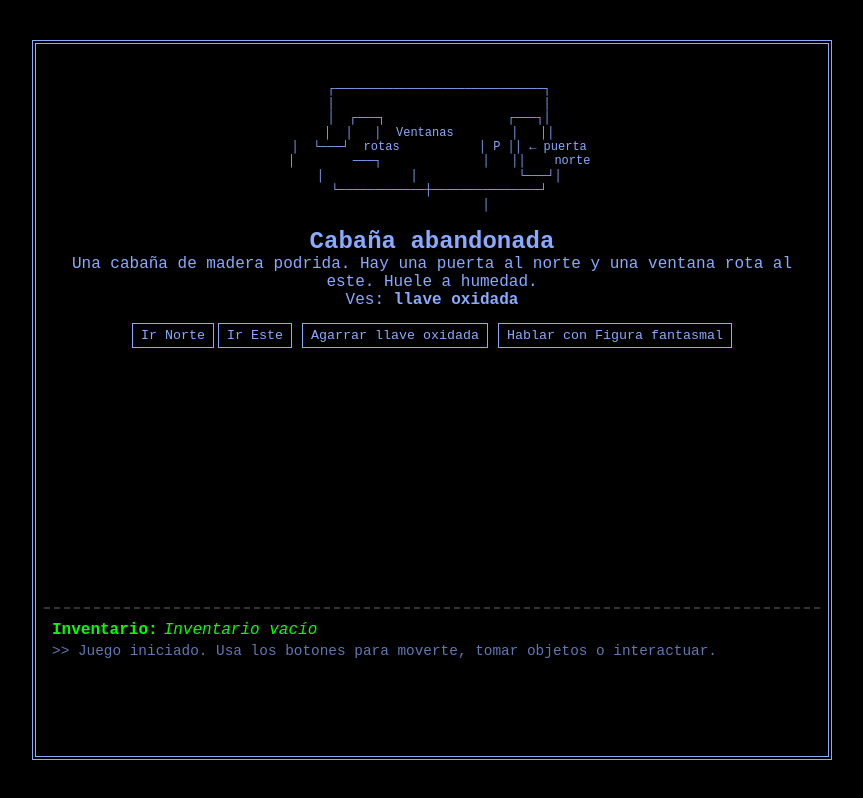
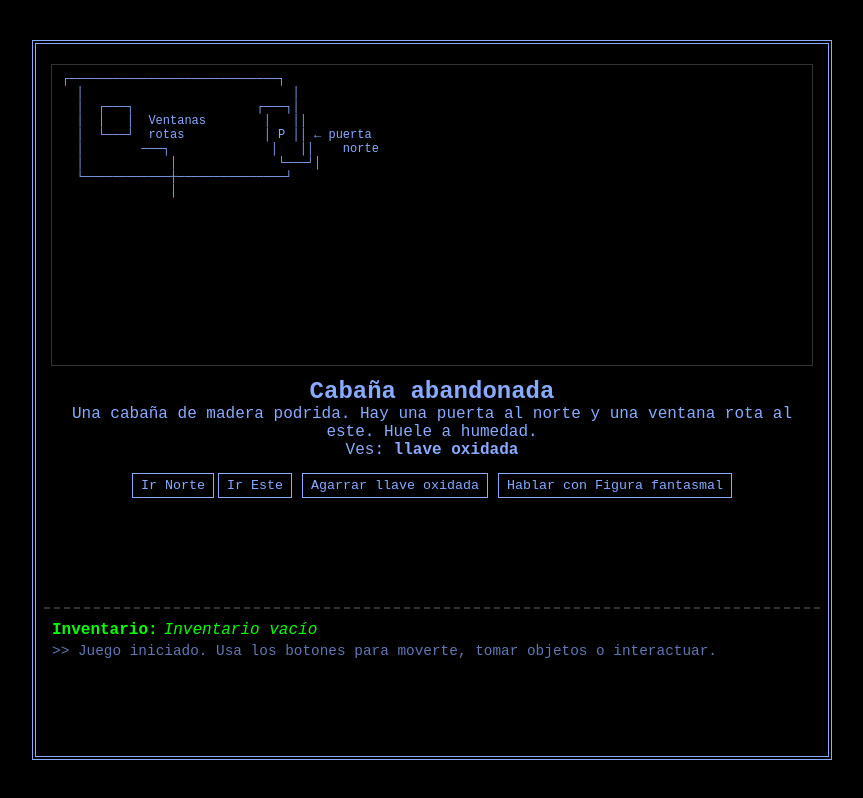
Before and after one commit to NuBizzard/tindalos-run, a plain HTML site: page index.html in a window 1280 px wide. Shown: the whole page, without its empty margins (208-1071 px from the left). Drawn offline with Linux system fonts and the light colour scheme.

Commit message:
Migración a canvas: dibuja mapas ASCII en canvas y separa renderización

```diff
--- a/css/style.css
+++ b/css/style.css
@@ -33,14 +33,11 @@ body {
   border-bottom: 2px dashed #333;
 }
 
-#room-ascii {
-  font-family: 'Courier New', monospace;
-  white-space: pre;
-  line-height: 1.2;
-  font-size: 12px;
-  color: #8af;
-  margin: 8px 0;
-  text-align: center;
+#room-canvas {
+  border: 1px solid #333;
+  background: #000;
+  margin: 4px 0;
+  image-rendering: pixelated;
 }
 
 #room-content {
--- a/index.html
+++ b/index.html
@@ -9,7 +9,7 @@
 <body>
   <div id="game">
     <div id="room">
-      <pre id="room-ascii"></pre>
+      <canvas id="room-canvas" width="760" height="300"></canvas>
       <div id="room-content"></div>
     </div>
     <div id="ui">
--- a/js/engine/room.js
+++ b/js/engine/room.js
@@ -9,17 +9,25 @@ class Room {
     this.ascii = ascii;
   }
 
-  render(asciiContainer, contentContainer) {
-    if (this.ascii) {
-      asciiContainer.textContent = this.ascii;
-      asciiContainer.style.display = 'block';
-    } else {
-      asciiContainer.style.display = 'none';
-    }
+  render(contentContainer) {
     contentContainer.innerHTML = `
       <h2>${this.name}</h2>
       <p>${this.description}</p>
       ${this.items.length ? `<p>Ves: ${this.items.map(i => `<strong>${i}</strong>`).join(', ')}</p>` : ''}
     `;
   }
+
+  draw(canvas) {
+    if (!this.ascii) return;
+    const ctx = canvas.getContext('2d');
+    ctx.clearRect(0, 0, canvas.width, canvas.height);
+    ctx.font = '12px "Courier New", monospace';
+    ctx.fillStyle = '#8af';
+    ctx.textBaseline = 'top';
+    const lines = this.ascii.trim().split('\n');
+    const lineHeight = 14;
+    lines.forEach((line, i) => {
+      ctx.fillText(line, 10, i * lineHeight + 8);
+    });
+  }
 }
--- a/js/game.js
+++ b/js/game.js
@@ -43,7 +43,7 @@ function startConversation(npc) {
   if (!npc.lines || npc.lines.length === 0) return;
   currentNPC = npc;
   convIndex = 0;
-  renderRoom(); // para actualizar botones (ocultar acciones)
+  renderRoom(); // Actualiza botones (oculta acciones)
   renderConversation();
 }
 
@@ -75,11 +75,11 @@ function renderConversation() {
 
 function finish(ending) {
   gameEnded = true;
-  const asciiContainer = document.getElementById('room-ascii');
+  const canvas = document.getElementById('room-canvas');
   const contentContainer = document.getElementById('room-content');
-  asciiContainer.style.display = 'none';
+  canvas.style.display = 'none';
   let mensaje = '';
-  switch(ending) {
+  switch (ending) {
     case 'Escape':
       mensaje = '¡Escapaste! La llave abre el cofre, revelando un pasadizo que conduce a la superficie. Los ecos de los perros se desvanecen. Has sobrevivido a Tindalos.';
       break;
@@ -101,9 +101,10 @@ function finish(ending) {
 function renderRoom() {
   if (gameEnded) return;
   const room = ROOMS[currentRoomId];
-  const asciiContainer = document.getElementById('room-ascii');
+  const canvas = document.getElementById('room-canvas');
+  room.draw(canvas);
   const contentContainer = document.getElementById('room-content');
-  room.render(asciiContainer, contentContainer);
+  room.render(contentContainer);
   inventory.render(document.getElementById('inventory'));
 
   const actionsDiv = document.createElement('div');
```
